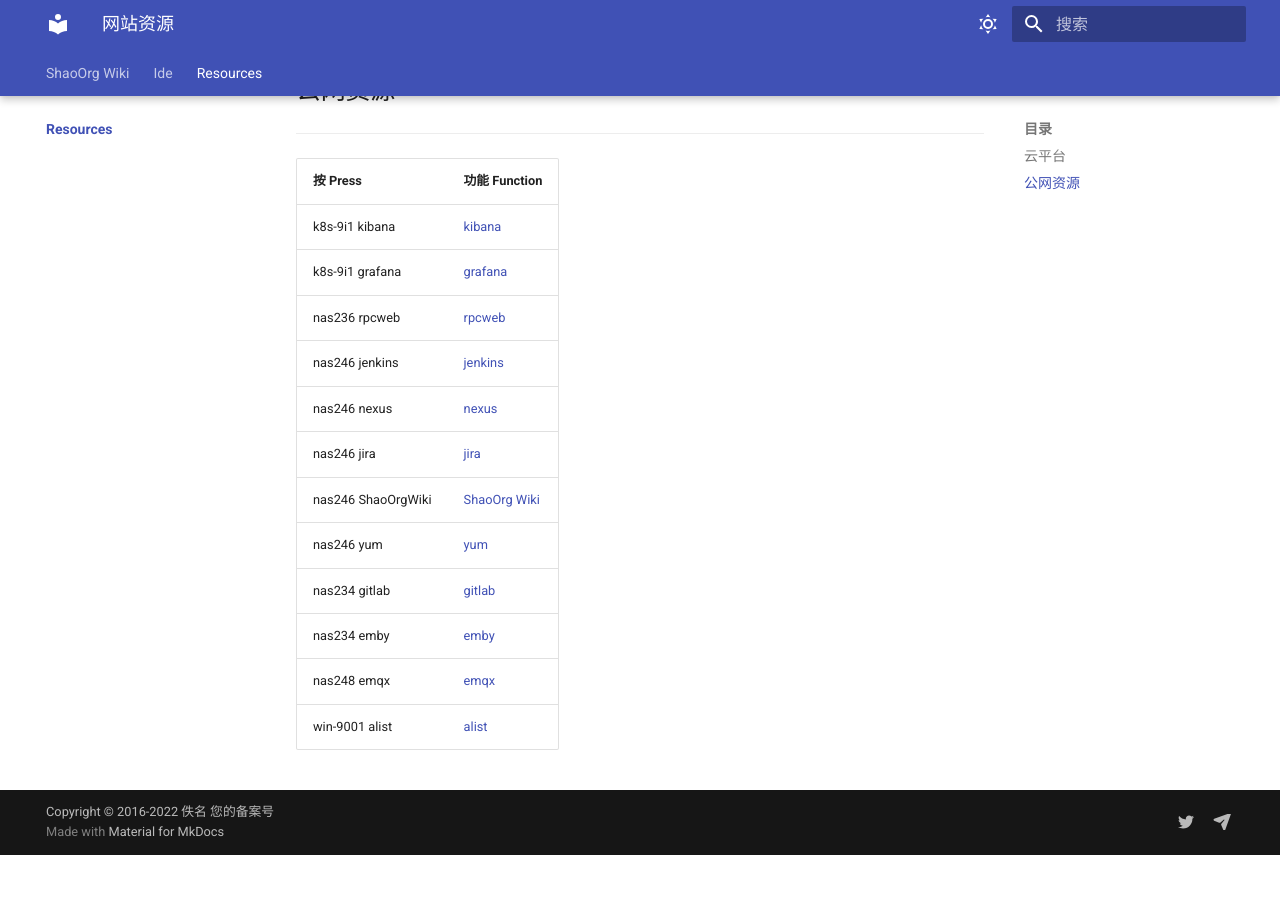
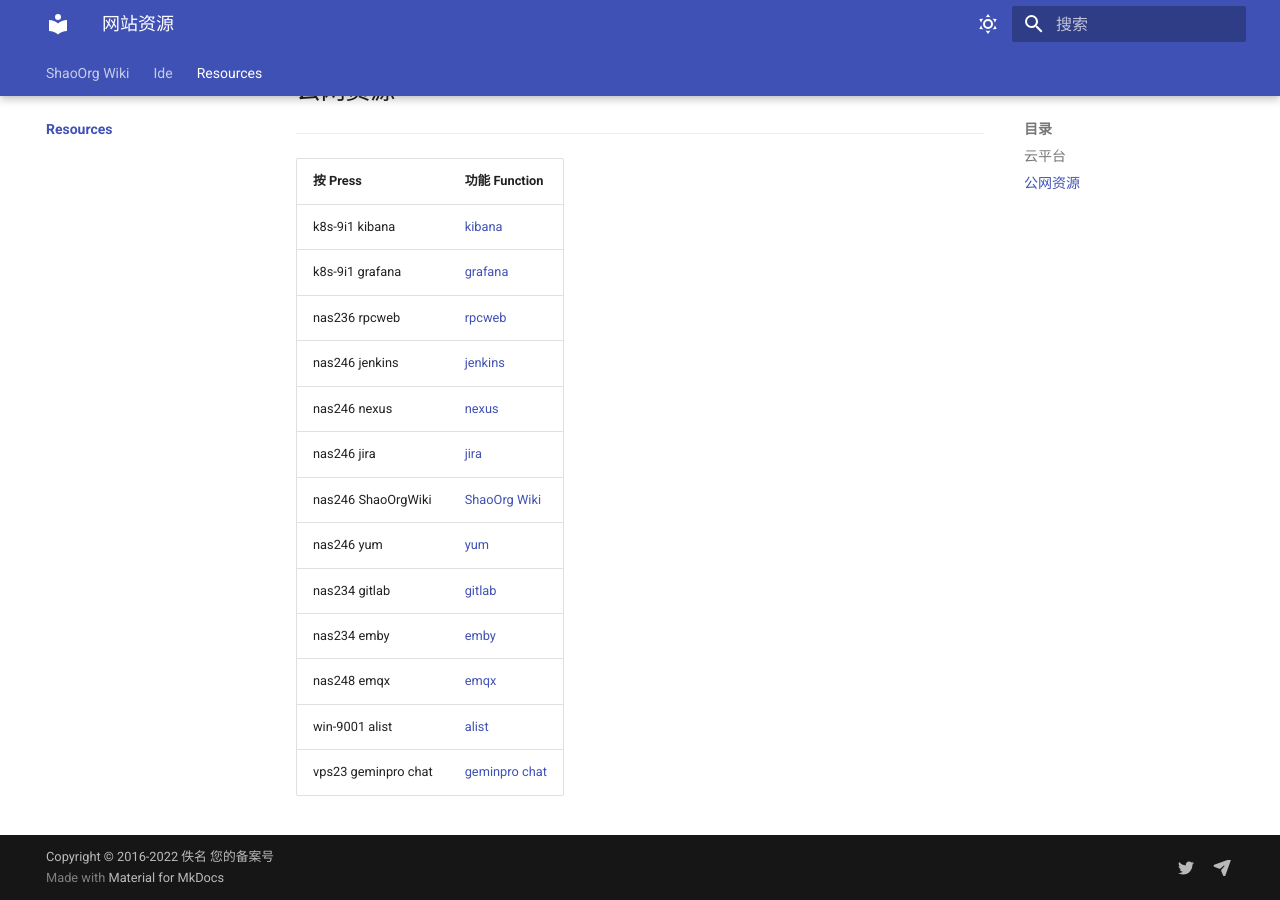
Before and after one commit to ShaoOrg/bulletin, an MkDocs documentation site: the page built from docs/resources/index.md, in a window 1280 px wide and 900 px high, scrolled down 895 px. Built offline with MkDocs 1.6.1 and Material for MkDocs 9.7.7, drawn with Linux system fonts in a browser that asks for light colours; before the commit the page ends 1750 px from its top, so only the background shows below that.

Commit message:
NOCR: mkdocs support

```diff
--- a/docs/resources/index.md
+++ b/docs/resources/index.md
@@ -32,3 +32,4 @@
 |nas234 emby|[emby](https://de.vicp.net:48096)|
 |nas248 emqx|[emqx](https://de.vicp.net:18083)|
 |win-9001 alist|[alist](https://de.vicp.net:5244)|
+|vps23 geminpro chat|[geminpro chat](https://de.vicp.net:3030)|
```
